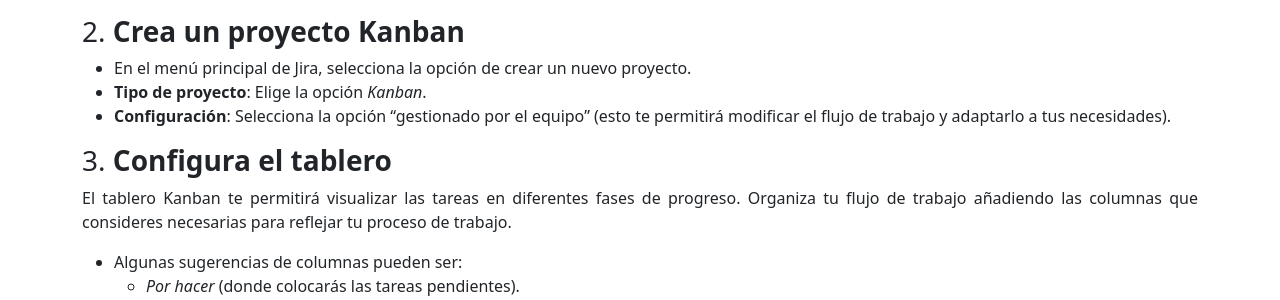
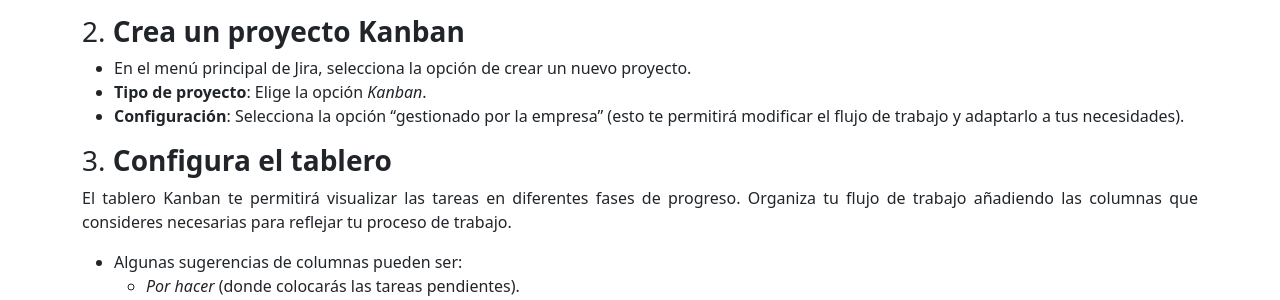
Before and after one commit to fperezIES/proyecto, a Jekyll site: the page built from UD1/exercises/ex_kanban.md, in a window 1280 px wide. Shown: the part 372-672 px from the top of the page. Built offline with Jekyll 4.4.1, drawn with Linux system fonts in a browser that asks for light colours; our own code applies the rules of GitHub Pages for plain Markdown files.

```diff
--- a/UD1/exercises/ex_kanban.md
+++ b/UD1/exercises/ex_kanban.md
@@ -13,7 +13,7 @@
 ### 2. **Crea un proyecto Kanban**
    - En el menú principal de Jira, selecciona la opción de crear un nuevo proyecto.
    - **Tipo de proyecto**: Elige la opción *Kanban*.
-   - **Configuración**: Selecciona la opción "gestionado por el equipo" (esto te permitirá modificar el flujo de trabajo y adaptarlo a tus necesidades).
+   - **Configuración**: Selecciona la opción "gestionado por la empresa" (esto te permitirá modificar el flujo de trabajo y adaptarlo a tus necesidades).
 
 ### 3. **Configura el tablero**
    El tablero Kanban te permitirá visualizar las tareas en diferentes fases de progreso. Organiza tu flujo de trabajo añadiendo las columnas que consideres necesarias para reflejar tu proceso de trabajo.
```
